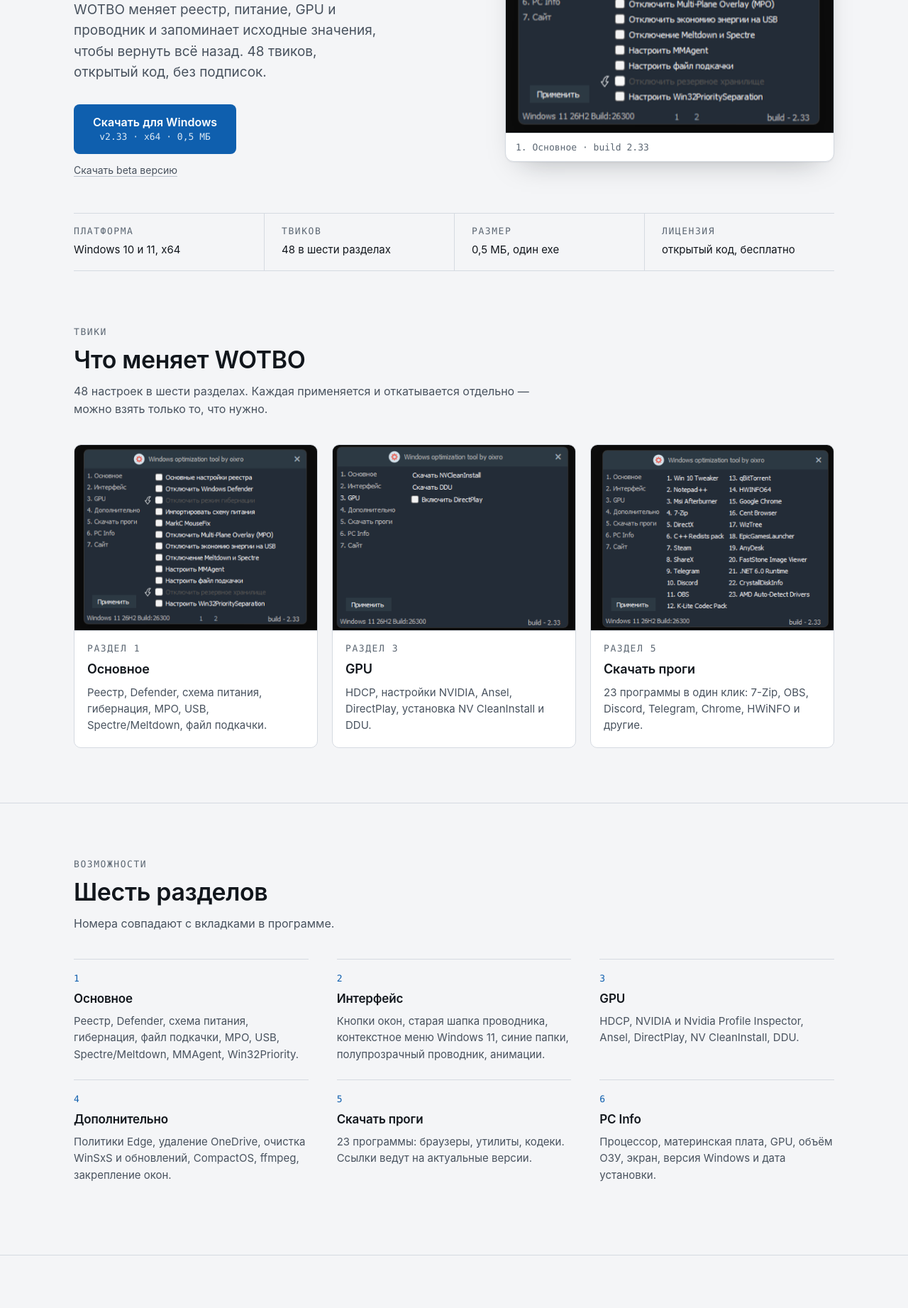
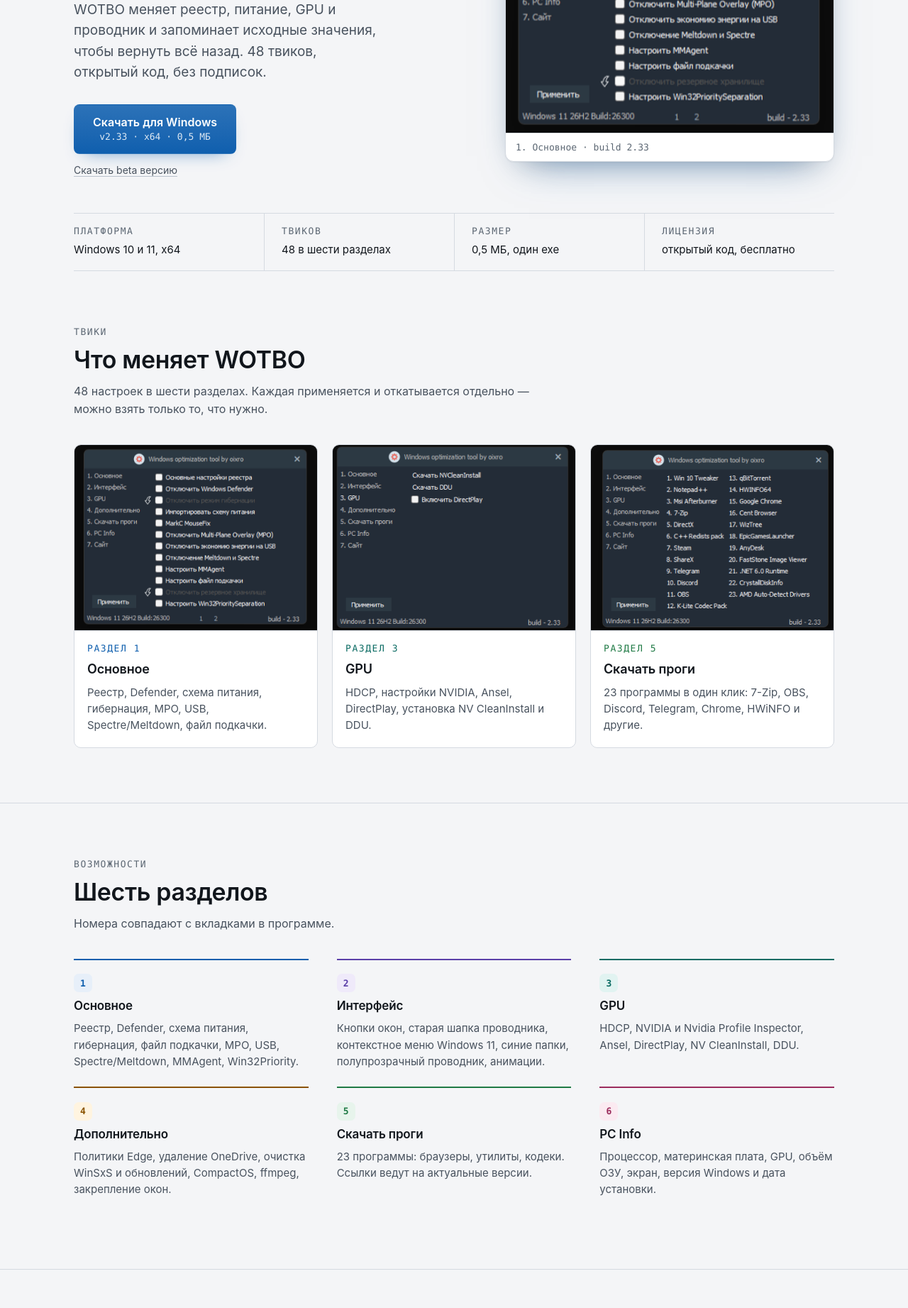
Before and after one commit to oixro/wotbo-site, a plain HTML site: page index.html in a window 1280 px wide. Shown: the part 305-2148 px from the top of the page at 71% size. Drawn offline with Linux system fonts and the light colour scheme; no server answers.

Commit message:
Add color accents and replace the app icon
- new icon: iconwotbo2.png resized to 192px, used as favicon, touch icon and header mark
- remove old icon.ico and the 423 KB source png from the repo root
- soft blue/teal wash behind the hero, tinted screenshot shadow
- six category colors for panel numbers and rules, colored card labels
- accent highlight on the key word in the headline, subtle button gradient

```diff
--- a/css/style.css
+++ b/css/style.css
@@ -26,6 +26,22 @@
     --tag-new: #1f7a45;
     --tag-changed: #475569;
     --tag-removed: #9a3412;
+
+    --cat-1: #0f5fae;
+    --cat-1-bg: #e7eff9;
+    --cat-2: #5b3fa8;
+    --cat-2-bg: #efeafa;
+    --cat-3: #0b6b63;
+    --cat-3-bg: #e1f3f1;
+    --cat-4: #8a5300;
+    --cat-4-bg: #fff4e0;
+    --cat-5: #1f7a45;
+    --cat-5-bg: #e7f4ec;
+    --cat-6: #9b2c5d;
+    --cat-6-bg: #fbeaf1;
+
+    --wash-1: rgba(15, 95, 174, 0.16);
+    --wash-2: rgba(11, 107, 99, 0.13);
 
     --shadow: 0 1px 2px rgba(17, 22, 28, 0.05), 0 18px 40px -22px rgba(17, 22, 28, 0.35);
 
@@ -60,6 +76,22 @@
         --tag-new: #7ed7a2;
         --tag-changed: #a9b4c1;
         --tag-removed: #ff9f8a;
+
+        --cat-1: #8abbff;
+        --cat-1-bg: rgba(138, 187, 255, 0.14);
+        --cat-2: #c0aaff;
+        --cat-2-bg: rgba(192, 170, 255, 0.14);
+        --cat-3: #6fd9cc;
+        --cat-3-bg: rgba(111, 217, 204, 0.14);
+        --cat-4: #f0c56e;
+        --cat-4-bg: rgba(240, 197, 110, 0.14);
+        --cat-5: #7ed7a2;
+        --cat-5-bg: rgba(126, 215, 162, 0.14);
+        --cat-6: #f5a3c0;
+        --cat-6-bg: rgba(245, 163, 192, 0.14);
+
+        --wash-1: rgba(138, 187, 255, 0.26);
+        --wash-2: rgba(111, 217, 204, 0.18);
 
         --shadow: 0 1px 2px rgba(0, 0, 0, 0.4), 0 20px 48px -24px rgba(0, 0, 0, 0.75);
     }
@@ -207,9 +239,22 @@ dl {
 
 .logo {
     display: flex;
-    align-items: baseline;
+    align-items: center;
     gap: 10px;
     text-decoration: none;
+}
+
+.logo__mark {
+    width: 30px;
+    height: 30px;
+    border-radius: 8px;
+    box-shadow: 0 1px 3px rgba(17, 22, 28, 0.18);
+}
+
+@media (prefers-color-scheme: dark) {
+    .logo__mark {
+        box-shadow: 0 0 0 1px rgba(255, 255, 255, 0.14);
+    }
 }
 
 .logo__name {
@@ -272,8 +317,12 @@ dl {
 }
 
 .btn--primary {
-    background: var(--accent);
+    background: linear-gradient(180deg, color-mix(in srgb, var(--accent) 88%, #ffffff 12%), var(--accent));
     color: var(--accent-contrast);
+}
+
+.btn--primary {
+    box-shadow: 0 10px 26px -16px color-mix(in srgb, var(--accent) 80%, transparent);
 }
 
 .btn--primary:hover {
@@ -305,7 +354,21 @@ dl {
 /* Hero --------------------------------------------------------------------- */
 
 .hero {
+    position: relative;
+    isolation: isolate;
     padding: clamp(28px, 4vw, 56px) 0 0;
+}
+
+.hero::before {
+    content: "";
+    position: absolute;
+    inset: -72px 0 auto;
+    z-index: -1;
+    height: min(600px, 82vh);
+    pointer-events: none;
+    background:
+        radial-gradient(46% 62% at 16% 0%, var(--wash-1), transparent 68%),
+        radial-gradient(40% 54% at 84% 4%, var(--wash-2), transparent 70%);
 }
 
 .hero__grid {
@@ -329,6 +392,10 @@ dl {
 
 .hero + .section {
     border-top: 0;
+}
+
+.hero__title .hl {
+    color: var(--accent);
 }
 
 .hero__lead {
@@ -367,7 +434,9 @@ dl {
     border-radius: 12px;
     overflow: hidden;
     background: var(--surface);
-    box-shadow: var(--shadow);
+    box-shadow:
+        0 26px 60px -34px color-mix(in srgb, var(--accent) 55%, transparent),
+        var(--shadow);
 }
 
 .shot img {
@@ -467,6 +536,15 @@ dl {
     border-bottom: 1px solid var(--line);
 }
 
+.card {
+    transition: border-color 0.2s var(--ease), box-shadow 0.2s var(--ease);
+}
+
+.card:hover {
+    border-color: color-mix(in srgb, var(--accent) 45%, var(--line));
+    box-shadow: 0 18px 40px -30px color-mix(in srgb, var(--accent) 45%, transparent);
+}
+
 .card figcaption {
     padding: 16px 18px 20px;
 }
@@ -475,8 +553,11 @@ dl {
     font: 500 0.8125rem/1.4 var(--mono);
     letter-spacing: 0.12em;
     text-transform: uppercase;
-    color: var(--text-3);
+    color: var(--cat-1);
 }
+
+.card[data-accent="3"] .card__eyebrow { color: var(--cat-3); }
+.card[data-accent="5"] .card__eyebrow { color: var(--cat-5); }
 
 .card h3 {
     margin-top: 6px;
@@ -500,13 +581,31 @@ dl {
 
 .panel {
     padding: 18px 0 24px;
-    border-top: 1px solid var(--line);
+    border-top: 2px solid var(--cat-1);
 }
 
+.panel[data-accent="2"] { border-top-color: var(--cat-2); }
+.panel[data-accent="3"] { border-top-color: var(--cat-3); }
+.panel[data-accent="4"] { border-top-color: var(--cat-4); }
+.panel[data-accent="5"] { border-top-color: var(--cat-5); }
+.panel[data-accent="6"] { border-top-color: var(--cat-6); }
+
 .panel__num {
-    font: 500 0.8125rem/1.4 var(--mono);
-    color: var(--accent);
+    display: inline-grid;
+    place-items: center;
+    width: 26px;
+    height: 26px;
+    border-radius: 7px;
+    background: var(--cat-1-bg);
+    font: 600 0.8125rem/1 var(--mono);
+    color: var(--cat-1);
 }
+
+.panel[data-accent="2"] .panel__num { background: var(--cat-2-bg); color: var(--cat-2); }
+.panel[data-accent="3"] .panel__num { background: var(--cat-3-bg); color: var(--cat-3); }
+.panel[data-accent="4"] .panel__num { background: var(--cat-4-bg); color: var(--cat-4); }
+.panel[data-accent="5"] .panel__num { background: var(--cat-5-bg); color: var(--cat-5); }
+.panel[data-accent="6"] .panel__num { background: var(--cat-6-bg); color: var(--cat-6); }
 
 .panel h3 {
     margin: 6px 0 6px;
@@ -1050,6 +1149,10 @@ dl {
     border-top: 0;
 }
 
+.hero__title .hl {
+    color: var(--accent);
+}
+
 .hero__lead {
         font-size: 1.0625rem;
     }
--- a/index.html
+++ b/index.html
@@ -19,9 +19,9 @@
     <meta property="og:image" content="https://wotbo.pro/img/main.png">
     <meta name="twitter:card" content="summary_large_image">
 
-    <link rel="icon" href="img/icon.ico" sizes="any">
-    <link rel="apple-touch-icon" href="img/icon.ico">
-    <link rel="stylesheet" href="css/style.css?v=20261114b">
+    <link rel="icon" href="img/icon.png" type="image/png" sizes="192x192">
+    <link rel="apple-touch-icon" href="img/icon.png">
+    <link rel="stylesheet" href="css/style.css?v=20261114c">
 
     <script type="application/ld+json">
     {
@@ -45,6 +45,7 @@
     <header class="header" id="header">
         <div class="container header__inner">
             <a class="logo" href="#main">
+                <img class="logo__mark" src="img/icon.png" alt="" width="26" height="26" decoding="async">
                 <span class="logo__name">WOTBO</span>
                 <span class="logo__tagline">Windows optimization tool</span>
             </a>
@@ -76,7 +77,7 @@
             <div class="container hero__grid">
                 <div class="hero__copy">
                     <p class="eyebrow">Windows 10 · 11 / x64 / <span id="version">v2.33</span></p>
-                    <h1 class="hero__title">Твики для Windows, которые можно откатить</h1>
+                    <h1 class="hero__title">Твики для Windows, которые можно <span class="hl">откатить</span></h1>
                     <p class="hero__lead">
                         WOTBO меняет реестр, питание, GPU и проводник и запоминает исходные значения,
                         чтобы вернуть всё назад. 48 твиков, открытый код, без подписок.
@@ -134,7 +135,7 @@
                 </header>
 
                 <div class="cards reveal">
-                    <figure class="card">
+                    <figure class="card" data-accent="1">
                         <img src="img/main.png" width="420" height="320" loading="lazy" decoding="async"
                              alt="Раздел «Основное»: реестр, Defender, схема питания, MPO, USB">
                         <figcaption>
@@ -144,7 +145,7 @@
                         </figcaption>
                     </figure>
 
-                    <figure class="card">
+                    <figure class="card" data-accent="3">
                         <img src="img/gpu.png" width="420" height="320" loading="lazy" decoding="async"
                              alt="Раздел «GPU»: HDCP, NVIDIA, Ansel, DirectPlay, NV CleanInstall и DDU">
                         <figcaption>
@@ -154,7 +155,7 @@
                         </figcaption>
                     </figure>
 
-                    <figure class="card">
+                    <figure class="card" data-accent="5">
                         <img src="img/programs.png" width="420" height="320" loading="lazy" decoding="async"
                              alt="Раздел «Скачать проги»: список из 23 программ для установки">
                         <figcaption>
@@ -176,37 +177,37 @@
                 </header>
 
                 <div class="panels reveal">
-                    <article class="panel">
+                    <article class="panel" data-accent="1">
                         <p class="panel__num" aria-hidden="true">1</p>
                         <h3>Основное</h3>
                         <p>Реестр, Defender, схема питания, гибернация, файл подкачки, MPO, USB, Spectre/Meltdown, MMAgent, Win32Priority.</p>
                     </article>
 
-                    <article class="panel">
+                    <article class="panel" data-accent="2">
                         <p class="panel__num" aria-hidden="true">2</p>
                         <h3>Интерфейс</h3>
                         <p>Кнопки окон, старая шапка проводника, контекстное меню Windows 11, синие папки, полупрозрачный проводник, анимации.</p>
                     </article>
 
-                    <article class="panel">
+                    <article class="panel" data-accent="3">
                         <p class="panel__num" aria-hidden="true">3</p>
                         <h3>GPU</h3>
                         <p>HDCP, NVIDIA и Nvidia Profile Inspector, Ansel, DirectPlay, NV CleanInstall, DDU.</p>
                     </article>
 
-                    <article class="panel">
+                    <article class="panel" data-accent="4">
                         <p class="panel__num" aria-hidden="true">4</p>
                         <h3>Дополнительно</h3>
                         <p>Политики Edge, удаление OneDrive, очистка WinSxS и обновлений, CompactOS, ffmpeg, закрепление окон.</p>
                     </article>
 
-                    <article class="panel">
+                    <article class="panel" data-accent="5">
                         <p class="panel__num" aria-hidden="true">5</p>
                         <h3>Скачать проги</h3>
                         <p>23 программы: браузеры, утилиты, кодеки. Ссылки ведут на актуальные версии.</p>
                     </article>
 
-                    <article class="panel">
+                    <article class="panel" data-accent="6">
                         <p class="panel__num" aria-hidden="true">6</p>
                         <h3>PC Info</h3>
                         <p>Процессор, материнская плата, GPU, объём ОЗУ, экран, версия Windows и дата установки.</p>
```
Also changed, not shown: iconwotbo2.png (deleted), img/icon.ico (deleted), img/icon.png (added).
